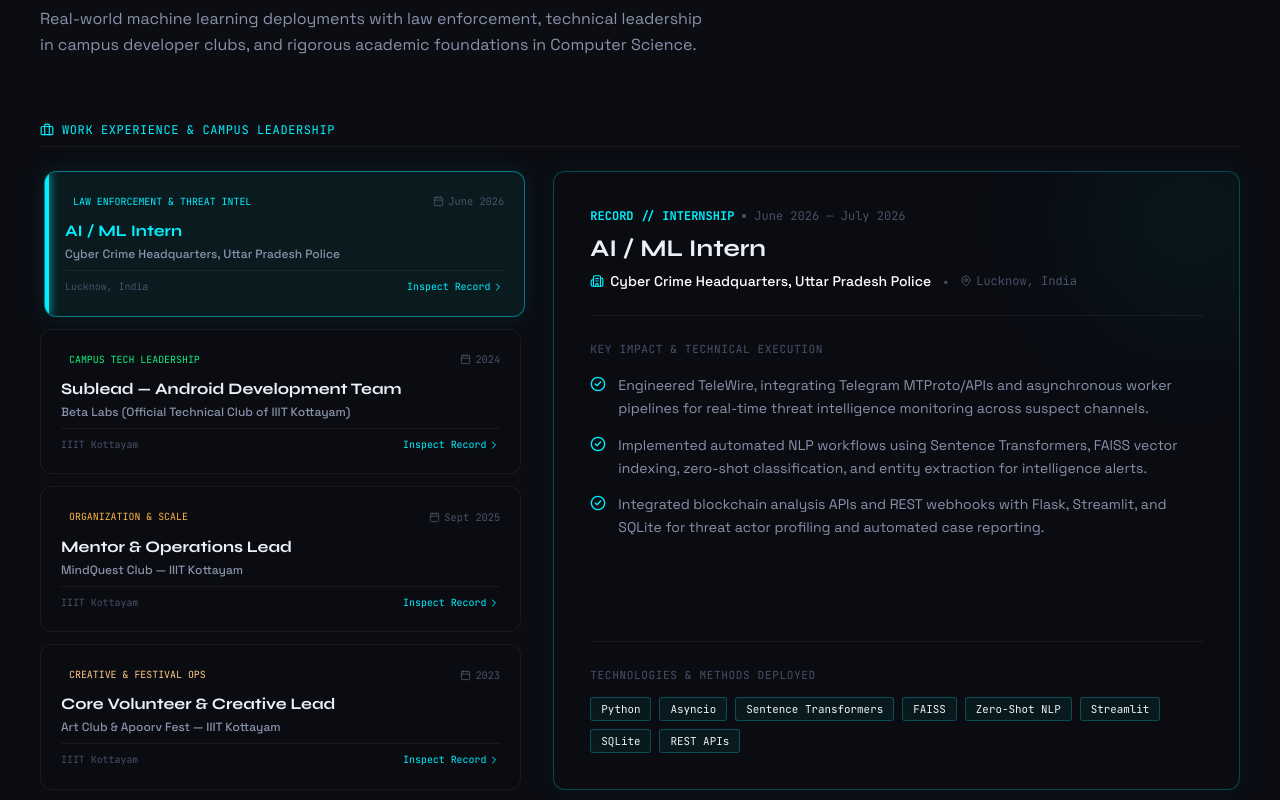
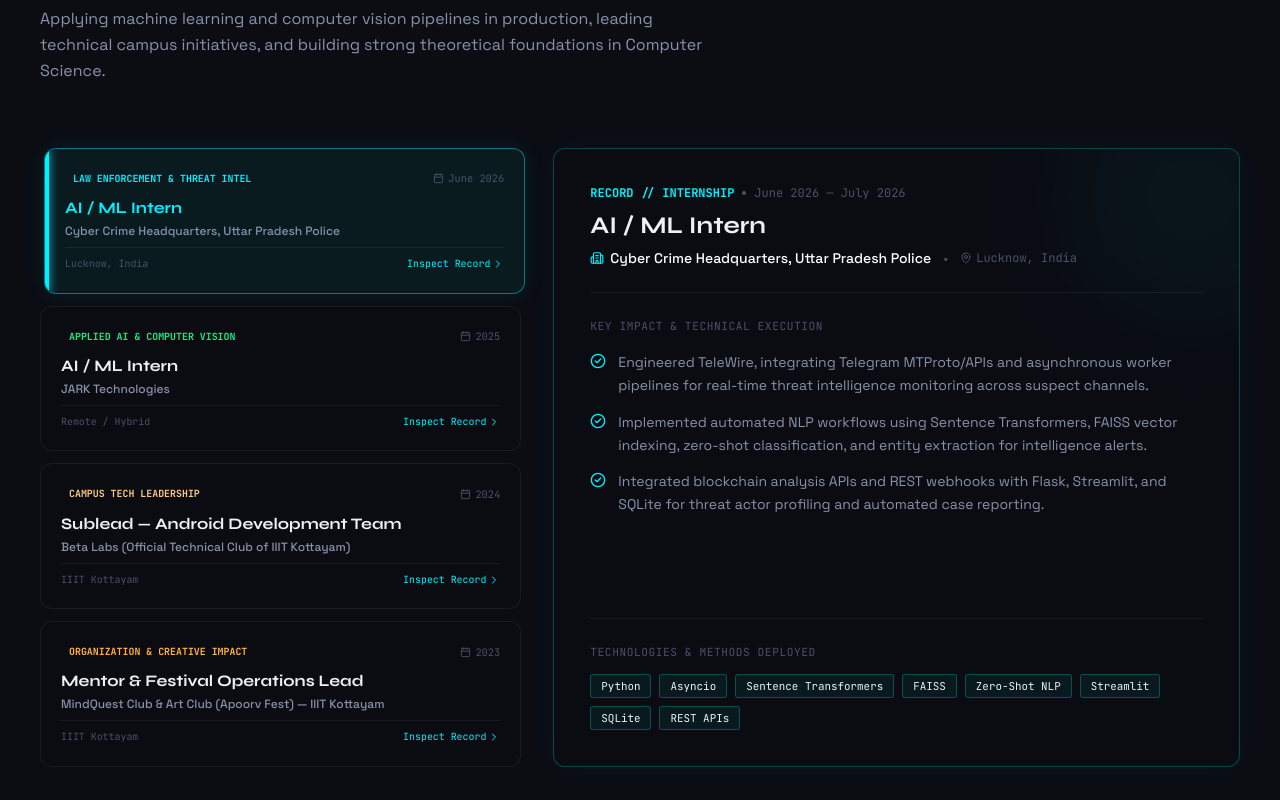
Before and after one commit to Visshu78/Portfolio, a React (Vite) app: page / in a window 1280 px wide. Shown: the part 4000-4800 px from the top of the page. Built offline with nearby package versions, Linux system fonts and the light colour scheme; the HTML template or start-up script is replaced by a standard one.

Commit message:
feat: add JARK Technologies AI/ML internship and streamline experience section

```diff
--- a/src/components/ExperienceSection.jsx
+++ b/src/components/ExperienceSection.jsx
@@ -1,6 +1,6 @@
 import React, { useState } from 'react';
 import { workExperience, educationHistory, certifications } from '../data/experience';
-import { Briefcase, GraduationCap, Award, Calendar, MapPin, ChevronRight, CheckCircle2, Sparkles, Building2, BookOpen } from 'lucide-react';
+import { Briefcase, GraduationCap, Award, Calendar, MapPin, ChevronRight, CheckCircle2, Sparkles, Building2 } from 'lucide-react';
 
 export default function ExperienceSection() {
   const [selectedExpId, setSelectedExpId] = useState(workExperience[0].id);
@@ -28,22 +28,15 @@ export default function ExperienceSection() {
             style={{ fontSize: 'clamp(2rem, 5vw, 3.5rem)', lineHeight: 1.1 }}
           >
             Field Experience,<br />
-            <span style={{ color: 'var(--cyan)' }}>Leadership & Education</span>
+            <span style={{ color: 'var(--cyan)' }}>Engineering & Education</span>
           </h2>
           <p className="text-[var(--text-secondary)] max-w-2xl text-base leading-relaxed reveal" data-delay="100">
-            Real-world machine learning deployments with law enforcement, technical leadership in campus developer clubs, and rigorous academic foundations in Computer Science.
+            Applying machine learning and computer vision pipelines in production, leading technical campus initiatives, and building strong theoretical foundations in Computer Science.
           </p>
         </div>
 
-        {/* ══════════════════════════════════════════════════
-            PART 1: WORK EXPERIENCE & LEADERSHIP
-        ══════════════════════════════════════════════════ */}
+        {/* ── WORK EXPERIENCE INTERACTIVE EXPLORER ── */}
         <div className="mb-20">
-          <div className="flex items-center gap-2 font-mono text-xs text-[var(--cyan)] uppercase tracking-wider mb-6 pb-2 border-b border-[var(--border-subtle)]">
-            <Briefcase size={14} />
-            <span>Work Experience & Campus Leadership</span>
-          </div>
-
           <div className="grid grid-cols-1 lg:grid-cols-12 gap-8">
 
             {/* Left: Interactive Timeline Selector (5 cols) */}
@@ -70,7 +63,7 @@ export default function ExperienceSection() {
                     )}
 
                     <div className="flex items-center justify-between mb-2">
-                      <span className="font-mono text-[0.62rem] px-2 py-0.5 rounded" style={{ color: exp.badgeColor, background: `${exp.badgeColor}15`, border: `1px solid ${exp.badgeColor}30` }}>
+                      <span className="font-mono text-[0.62rem] px-2 py-0.5 rounded font-semibold" style={{ color: exp.badgeColor, background: `${exp.badgeColor}15`, border: `1px solid ${exp.badgeColor}30` }}>
                         {exp.badge}
                       </span>
                       <span className="font-mono text-[0.65rem] text-[var(--text-muted)] flex items-center gap-1">
@@ -184,13 +177,11 @@ export default function ExperienceSection() {
           </div>
         </div>
 
-        {/* ══════════════════════════════════════════════════
-            PART 2: ACADEMIC FOUNDATIONS & EDUCATION
-        ══════════════════════════════════════════════════ */}
+        {/* ── ACADEMIC BACKGROUND & CERTIFICATIONS ── */}
         <div>
           <div className="flex items-center gap-2 font-mono text-xs text-[var(--emerald)] uppercase tracking-wider mb-6 pb-2 border-b border-[var(--border-subtle)]">
             <GraduationCap size={15} />
-            <span>Academic Background, Degrees & Certifications</span>
+            <span>Academic Background & Verified Certifications</span>
           </div>
 
           <div className="grid grid-cols-1 lg:grid-cols-12 gap-8">
@@ -233,7 +224,7 @@ export default function ExperienceSection() {
               ))}
             </div>
 
-            {/* Certifications & Notes (5 cols) */}
+            {/* Certifications (5 cols) */}
             <div className="lg:col-span-5 space-y-5">
               <h4 className="font-mono text-xs uppercase tracking-wider text-[var(--warm)] flex items-center gap-2">
                 <Award size={14} /> Verified Certifications
@@ -266,7 +257,7 @@ export default function ExperienceSection() {
                 ))}
               </div>
 
-              {/* Research commitment card */}
+              {/* Research note */}
               <div
                 className="p-5 rounded-xl border border-[var(--border-subtle)] bg-[rgba(255,255,255,0.02)]"
               >
--- a/src/data/experience.js
+++ b/src/data/experience.js
@@ -20,6 +20,22 @@ export const workExperience = [
     tech: ["Python", "Asyncio", "Sentence Transformers", "FAISS", "Zero-Shot NLP", "Streamlit", "SQLite", "REST APIs"]
   },
   {
+    id: "jark-technologies-intern",
+    role: "AI / ML Intern",
+    organization: "JARK Technologies",
+    location: "Remote / Hybrid",
+    period: "2025",
+    type: "Internship",
+    badge: "APPLIED AI & COMPUTER VISION",
+    badgeColor: "var(--emerald)",
+    highlights: [
+      "Designed and deployed applied machine learning pipelines, deep learning models, and automated data processing workflows.",
+      "Engineered computer vision and NLP model inference pipelines using PyTorch, OpenCV, and Scikit-Learn for production use cases.",
+      "Built low-latency backend APIs and service integrations to serve neural model predictions to client-facing applications."
+    ],
+    tech: ["Python", "PyTorch", "OpenCV", "Machine Learning", "FastAPI", "Data Pipelines", "Model Optimization"]
+  },
+  {
     id: "betalabs-sublead",
     role: "Sublead — Android Development Team",
     organization: "Beta Labs (Official Technical Club of IIIT Kottayam)",
@@ -27,7 +43,7 @@ export const workExperience = [
     period: "2024 — 2025",
     type: "Technical Leadership",
     badge: "CAMPUS TECH LEADERSHIP",
-    badgeColor: "var(--emerald)",
+    badgeColor: "var(--warm)",
     highlights: [
       "Mentored junior developers in modern application architecture, reactive UI development, and API integrations.",
       "Conducted technical workshops and hackathon mentorship sessions, fostering hands-on mobile systems development across campus.",
@@ -36,36 +52,20 @@ export const workExperience = [
     tech: ["Android", "Kotlin/Java", "Mobile Architecture", "Git/GitHub", "API Integration"]
   },
   {
-    id: "mindquest-mentor",
-    role: "Mentor & Operations Lead",
-    organization: "MindQuest Club — IIIT Kottayam",
+    id: "mindquest-apoorv-lead",
+    role: "Mentor & Festival Operations Lead",
+    organization: "MindQuest Club & Art Club (Apoorv Fest) — IIIT Kottayam",
     location: "IIIT Kottayam",
-    period: "Sept 2025 — Aug 2026",
-    type: "Leadership & Operations",
-    badge: "ORGANIZATION & SCALE",
+    period: "2023 — 2026",
+    type: "Leadership & Creative Operations",
+    badge: "ORGANIZATION & CREATIVE IMPACT",
     badgeColor: "var(--amber)",
     highlights: [
       "Led and mentored a 35–40 member volunteer team across 6 major institutional initiatives, overseeing operations and execution.",
-      "Conducted 50+ individual volunteer interviews, structuring dedicated teams across registration, finance, and crowd logistics.",
-      "Coordinated campus-wide events engaging 1,500+ participants, collaborating closely with administration and faculty."
+      "Conducted 50+ individual volunteer interviews, structuring dedicated teams across registration, finance, and crowd logistics for 1,500+ attendees.",
+      "Volunteered as core creative lead in Apoorv (flagship college fest) and Art Club, designing stage art, spatial backdrops, and festival logistics."
     ],
-    tech: ["Team Leadership", "Operations", "Event Logistics", "Crisis Management", "Public Relations"]
-  },
-  {
-    id: "apoorv-art-club",
-    role: "Core Volunteer & Creative Lead",
-    organization: "Art Club & Apoorv Fest — IIIT Kottayam",
-    location: "IIIT Kottayam",
-    period: "2023 — 2025",
-    type: "Creative & Campus Impact",
-    badge: "CREATIVE & FESTIVAL OPS",
-    badgeColor: "var(--warm)",
-    highlights: [
-      "Volunteered in Apoorv, the annual flagship cultural and technical fest of IIIT Kottayam, managing stage art and event flow.",
-      "Spearheaded creative installations, large-scale stage backdrops, and visual design themes as an active member of the college Art Club.",
-      "Coordinated cross-functional volunteer teams under tight festival deadlines to deliver high-attendance campus experiences."
-    ],
-    tech: ["Visual Storytelling", "Spatial Design", "Event Production", "Creative Direction"]
+    tech: ["Team Leadership", "Operations", "Event Logistics", "Creative Direction", "Public Relations"]
   }
 ];
 
```
